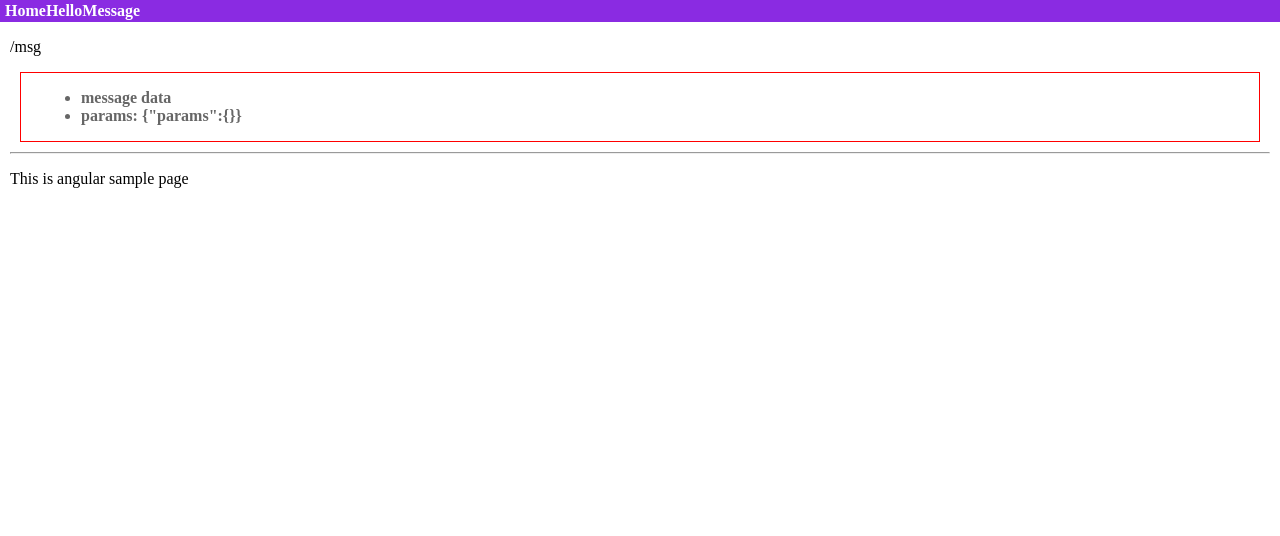
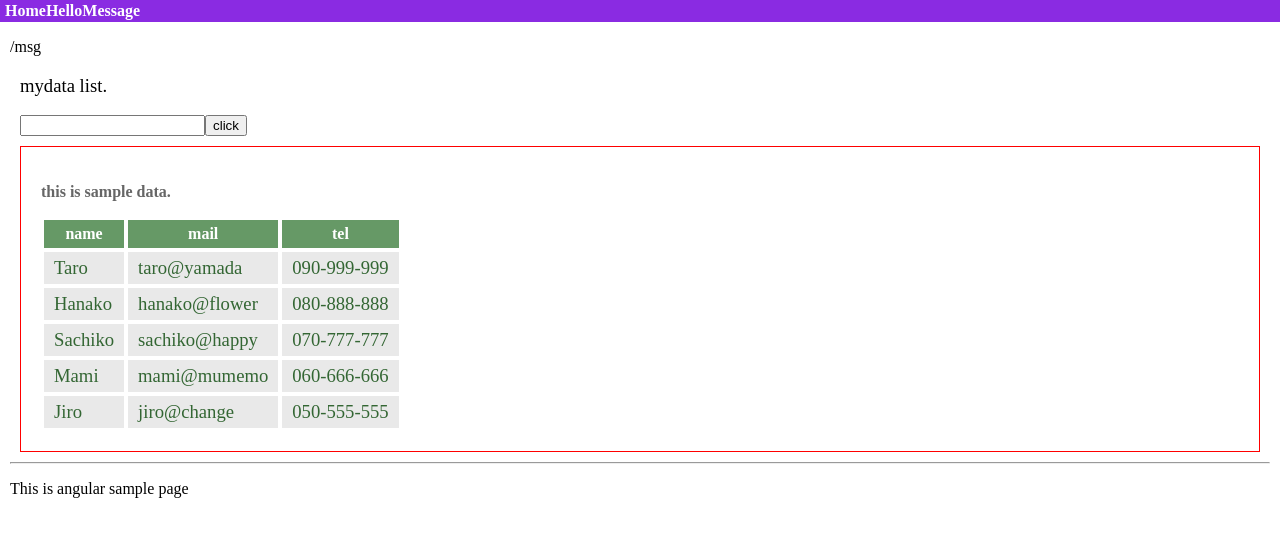
Before and after one commit to sqrmyy/angular-app, an Angular app: page /msg in a window 1280 px wide. Shown: the top 536 px of the page. Built offline with nearby package versions, Linux system fonts and the light colour scheme.

Commit message:
サービスを実装

```diff
--- a/src/app/message/message.component.css
+++ b/src/app/message/message.component.css
@@ -1,5 +1,5 @@
 .container {
-  padding: 0px 20px;
+  padding: 20px;
   margin: 10px;
   border: 1px solid red;
 }
@@ -8,3 +8,22 @@
   font-size: 12pt;
   font-weight: bold;
 }
+
+p {
+  font-size: 14pt;
+}
+
+th {
+  border: 1px solid white;
+  padding: 5px 10px;
+  color: white;
+  background-color: #696;
+}
+
+td {
+  border: 1px solid white;
+  font-size: 14pt;
+  padding: 5px 10px;
+  color: #363;
+  background-color: #e9e9e9;
+}
--- a/src/app/message/message.component.html
+++ b/src/app/message/message.component.html
@@ -1,5 +1,20 @@
+<div style="margin:10px">
+    <p>{{message}}</p>
+    <input type="text" [formControl]="input">
+    <button (click)="doAction()">click</button>
+</div>
 <div class="container">
-    <ul>
-        <li class="message" (click)="doAction($event)" *ngFor="let item of content">{{item}}</li>
-    </ul>
+    <p class="message">{{getData()}}</p>
+    <table>
+        <tr>
+            <th>name</th>
+            <th>mail</th>
+            <th>tel</th>
+        </tr>
+        <tr *ngFor="let item of getList()">
+            <td>{{item.name}}</td>
+            <td>{{item.mail}}</td>
+            <td>{{item.tel}}</td>
+        </tr>
+    </table>
 </div>
--- a/src/app/message/message.component.ts
+++ b/src/app/message/message.component.ts
@@ -1,6 +1,7 @@
 import { Component, OnInit, Input, Output, EventEmitter } from '@angular/core';
 import { MycheckService } from '../mycheck.service';
 import { ActivatedRoute } from '@angular/router';
+import { FormControl } from '@angular/forms';
 
 @Component({
   selector: 'app-message',
@@ -9,17 +10,29 @@ import { ActivatedRoute } from '@angular/router';
   providers: [MycheckService],
 })
 export class MessageComponent implements OnInit {
-  content: string[]
+  input:FormControl
+  message:string
 
   constructor(
-    private service: MycheckService,
-    private route: ActivatedRoute) {
-    service.push('message data')
+    private service: MycheckService) {
   }
 
   ngOnInit(): void {
-    this.service.push('params: ' +
-      JSON.stringify(this.route.snapshot.paramMap))
-    this.content = this.service.list
+    this.input = new FormControl('')
+    this.message = 'mydata list.'
+  }
+
+  getData() {
+    return this.service.data
+  }
+
+  getList() {
+    return this.service.list
+  }
+
+  doAction() {
+    let n = parseInt(this.input.value)
+    let p = this.service.get(n)
+    this.message = JSON.stringify(p)
   }
 }
--- a/src/app/mycheck.service.ts
+++ b/src/app/mycheck.service.ts
@@ -1,36 +1,43 @@
 import { Injectable } from '@angular/core';
+import { HttpClient } from '@angular/common/http';
+
+class MyData {
+  data: string = ''
+  list:Person[] = []
+}
+
+class Person {
+  name: string
+  mail: string
+  tel: string
+}
 
 @Injectable({
   providedIn: 'root'
 })
 export class MycheckService {
-  private data:string[]
+  private mydata:MyData = new MyData()
 
-  constructor() {
-    this.data = []
-  }
-
-  push(item: string) {
-    this.data.push(item)
-  }
-
-  pop() {
-    this.data.pop()
+  constructor(private client: HttpClient) {
+    this.client.get('assets/data.json')
+      .subscribe((result: MyData) => {
+        this.mydata = result
+      })
   }
 
   get(n: number) {
-    return this.data[n]
+    return this.mydata.list[n]
   }
 
   get size() {
-    return this.data.length
-  }
-
-  get json() {
-    return JSON.stringify(this.data)
+    return this.list.length
   }
 
   get list() {
-    return JSON.parse(JSON.stringify(this.data))
+    return this.mydata.list
+  }
+
+  get data() {
+    return this.mydata.data
   }
 }
--- a/src/assets/data.json
+++ b/src/assets/data.json
@@ -1,3 +1,10 @@
 {
-    "data":"this is sample data."
+    "data":"this is sample data.",
+    "list": [
+        {"name": "Taro", "mail":"taro@yamada", "tel":"090-999-999"},
+        {"name": "Hanako", "mail":"hanako@flower", "tel":"080-888-888"},
+        {"name": "Sachiko", "mail":"sachiko@happy", "tel":"070-777-777"},
+        {"name": "Mami", "mail":"mami@mumemo", "tel":"060-666-666"},
+        {"name": "Jiro", "mail":"jiro@change", "tel":"050-555-555"}
+    ]
 }
```
